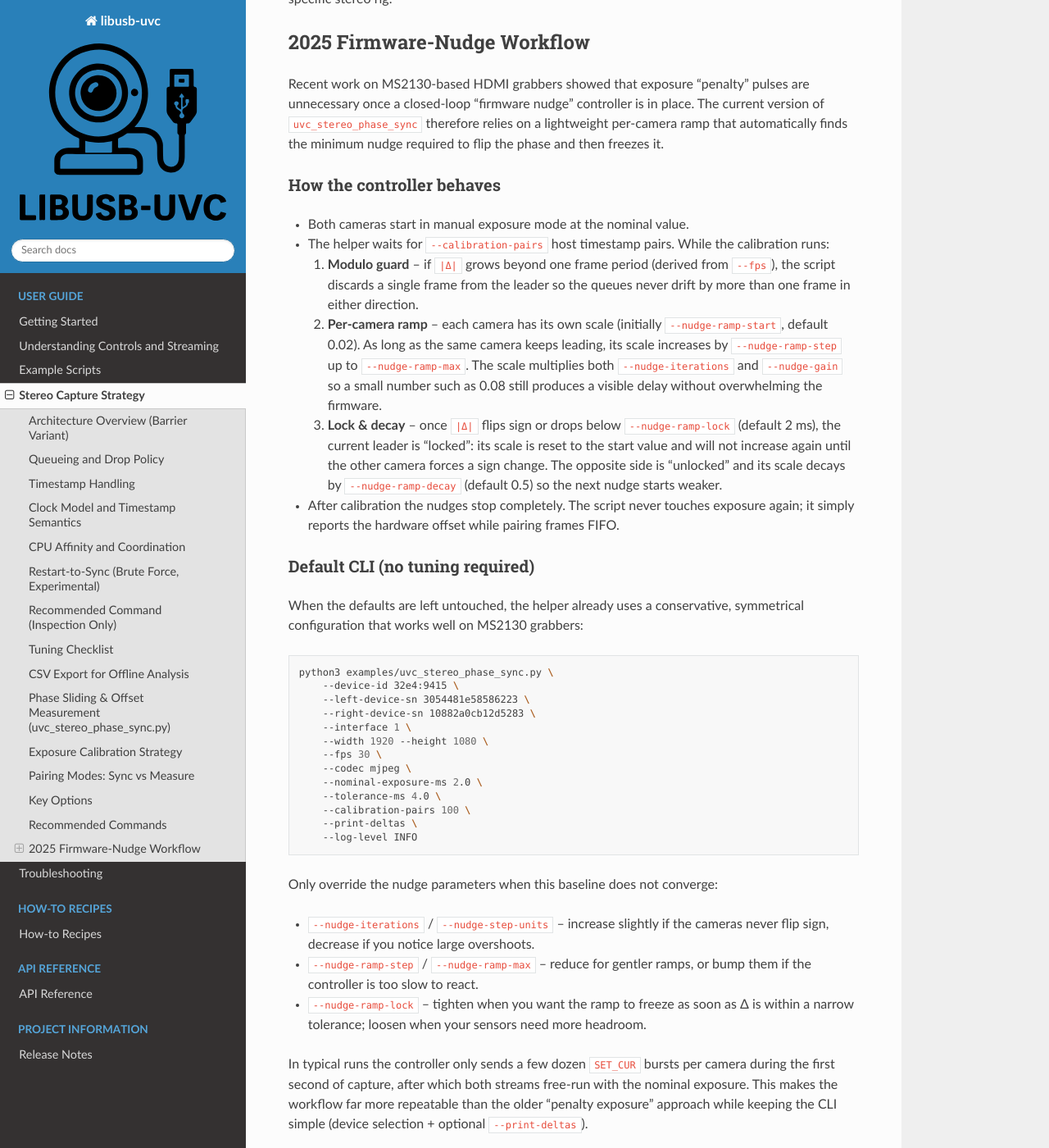
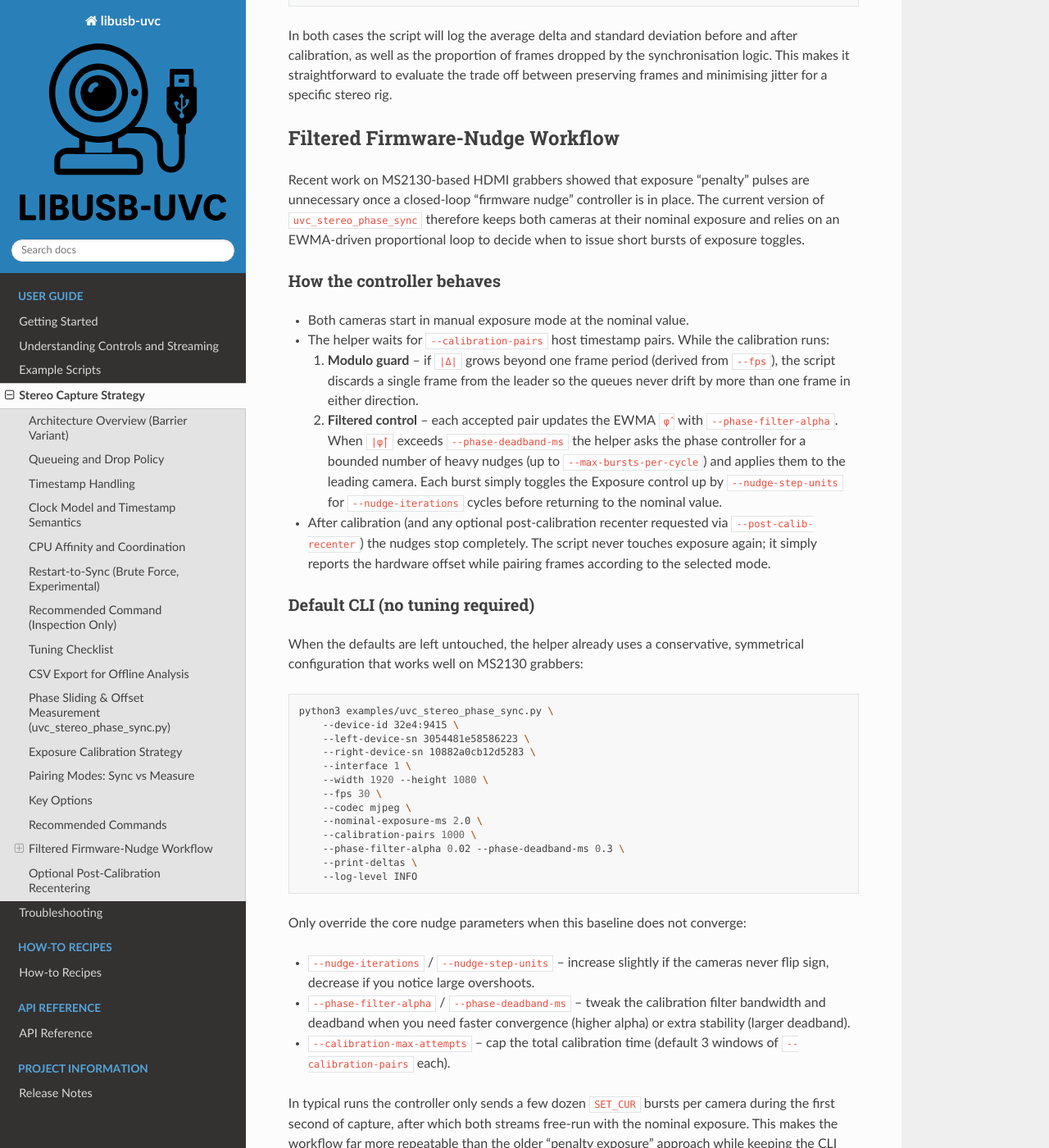
Before and after one commit to jeffwitz/Libusb-UVC, a Sphinx documentation site: the page built from docs/stereo_sync.rst, in a window 1280 px wide and 1400 px high, scrolled down 10312 px. Shown: the whole window at 82% size. Built offline with Sphinx 7.4.7 and the Read the Docs theme 3.1.0, drawn with Linux system fonts in a browser that asks for light colours; the version number is read from the project's files by our own code; some of the changed text lies outside the part shown.

Commit message:
Update stereo docs for EWMA controller

```diff
--- a/docs/stereo_sync.rst
+++ b/docs/stereo_sync.rst
@@ -15,11 +15,14 @@ HDMI grabbers showed that this *alone* does **not** produce stable
 sub-frame synchronisation. Hidden internal pipelines, buffering and clocking
 behaviour inside the devices dominate the startup phase.
 
-By contrast, the **exposure-based phase sliding** implemented in
-``uvc_stereo_phase_sync.py`` has proven reliable on every rig tested so far:
-once both streams are running, a short calibration window and a single
-exposure “penalty” are enough to bring the average dephasing into a tight
-window and keep it there.
+By contrast, the **firmware-nudge phase sliding** implemented in
+``uvc_stereo_phase_sync.py`` has proven reliable on every rig tested so far.
+Once both streams are running, the helper keeps both cameras at their nominal
+exposure, estimates the inter-camera phase with an EWMA filter, and applies a
+bounded number of heavy nudges (redundant ``SET_CUR`` toggles) to the leading
+camera until the filtered offset falls inside the requested deadband.
+Calibration therefore completes without resorting to long “penalty exposures”
+and the streams return immediately to the nominal settings.
 
 .. warning::
 
@@ -311,33 +314,33 @@ At startup, the script:
 2. Disables auto exposure on each device (``Auto Exposure Mode`` set to Manual,
    and ``Exposure Auto Priority`` disabled when available).
 3. Applies a **nominal exposure** to both sensors via ``--nominal-exposure-ms``.
-4. Streams both cameras at the requested mode and collects
+4. Streams both cameras at the requested mode and collects at least
    ``--calibration-pairs`` frame pairs (for example 300 at 30 fps).
-5. Computes the average host-side delta and standard deviation over this window,
-   and logs them as::
+5. For every accepted pair it pushes the raw host delta into an EWMA:
 
-      Calibration window: avg Δ=-13.881 ms std=0.467 ms over 300 pairs (tolerance=5.000 ms)
+   .. math::
 
-6. A **single exposure “phase sliding” sequence** is always applied based on
-   the measured average offset, regardless of ``--tolerance-ms``. The tolerance
-   is used purely as an informational bound when interpreting the calibration
-   logs.
-7. During this phase:
+      \hat{\phi}_n = (1 - \alpha)\hat{\phi}_{n-1} + \alpha\,\Delta_n
 
-   * The **leading** camera (negative avg when left is ahead, positive when
-     right is ahead) receives a long ``--penalty-exposure-ms`` (greater than
-     the frame period, e.g. 40 ms at 30 fps).
-   * The **lagging** camera is set to a slightly shorter “shadow” exposure so
-     that both cameras can later be restored to the same nominal value.
-   * After ``--penalty-frames`` pairs, both cameras are restored to the nominal
-     exposure in a single "barrier" step.
+   where ``Δ_n`` is the host timestamp delta and ``α = --phase-filter-alpha``.
+   The filtered phase feeds a proportional controller that requests up to
+   ``--max-bursts-per-cycle`` heavy nudges whenever ``|φ̂|`` exceeds
+   ``--phase-deadband-ms``. Each burst is just a tight pair of
+   ``SET_CUR`` calls that toggles the Exposure control by
+   ``--nudge-step-units`` for ``--nudge-iterations`` cycles.
+6. Once both conditions are met—
 
-Typical logs for this sequence look like::
+   * at least ``--calibration-pairs`` observations processed (optionally
+     extended by ``--calibration-max-attempts`` windows), and
+   * ``|φ̂| <= --phase-deadband-ms``—
 
-   Calibration window: avg Δ=-13.881 ms std=0.467 ms over 300 pairs (tolerance=5.000 ms)
-   Applying single penalty exposure on left (and shadow on other) to reduce startup offset (avg Δ=-13.881 ms)
-   Calibration barrier: restored nominal exposure on both cameras (leader=left)
-   Calibration sequence completed
+   the helper computes the average and standard deviation of the accumulated
+   deltas and logs a summary::
+
+      Calibration window: avg Δ=-0.412 ms std=1.987 ms over 1000 pairs (deadband=0.300 ms)
+
+   If the average reveals an integer frame offset, the helper drops that
+   many frames from the leading buffer before entering steady state.
 
 Pairing Modes: Sync vs Measure
 -------------------------------
@@ -399,22 +402,26 @@ Device & stream selection:
 
 Exposure calibration:
 
-* ``--nominal-exposure-ms`` – target exposure used after calibration.
-* ``--penalty-exposure-ms`` – long exposure applied once on the leading camera
-  to slow it down (must exceed the frame period). When set to ``0`` the helper
-  derives a suitable penalty from the advertised frame rate and
-  ``--nominal-exposure-ms``.
+* ``--nominal-exposure-ms`` – target exposure used throughout calibration and
+  steady state.
 * ``--exposure-unit-us`` – conversion granularity (default 100 µs per unit,
   the UVC default).
-* ``--tolerance-ms`` – informational threshold used when interpreting the
-  calibration statistics (the sliding step is always applied; a large average
-  beyond this bound indicates a significant hardware offset).
-* ``--calibration-pairs`` – number of paired frames used to estimate the
-  startup offset.
-* ``--penalty-frames`` – number of pairs to skip while the penalty exposure is
-  active before restoring the nominal exposure. When set to ``0`` the helper
-  derives a penalty window from the observed offset and the effective frame
-  rate.
+* ``--calibration-pairs`` – minimum number of pairs processed during the phase
+  calibration stage.
+* ``--calibration-max-attempts`` – how many additional windows of
+  ``--calibration-pairs`` the helper will try if the filtered phase never
+  drops inside the deadband.
+* ``--phase-filter-alpha`` – EWMA coefficient for the calibration filter
+  (higher values react faster but let more noise through).
+* ``--phase-deadband-ms`` – stop criterion for the filtered phase.
+* ``--burst-effect-ms`` / ``--max-bursts-per-cycle`` – approximate effect of
+  one heavy nudge and the hard limit applied per iteration.
+* ``--post-calib-recenter`` / ``--post-calib-target-ms`` /
+  ``--post-calib-max-attempts`` / ``--post-calib-settle-frames`` – optional
+  recenter stage that keeps nudging until the filtered phase is within a tighter
+  target (default ±3 ms).
+* ``--post-calib-stop`` – exit immediately after the calibration/recenter stage
+  instead of entering steady-state streaming.
 
 Pairing strategy:
 
@@ -443,9 +450,9 @@ some frame drops), a typical command is::
        --interface 1 \
        --width 1920 --height 1080 --fps 30 \
        --codec mjpeg \
-       --nominal-exposure-ms 10.0 --penalty-exposure-ms 40.0 \
-       --tolerance-ms 5.0 --calibration-pairs 300 --penalty-frames 3 \
-       --exposure-unit-us 100 \
+       --nominal-exposure-ms 10.0 --calibration-pairs 1000 \
+       --phase-filter-alpha 0.02 --phase-deadband-ms 0.3 \
+       --burst-effect-ms 0.2 --max-bursts-per-cycle 3 \
        --sync-window-ms 15.0 --pairing-mode sync \
        --duration 20 --log-level INFO
 
@@ -459,10 +466,10 @@ downstream algorithm handle the offset), use::
        --interface 1 \
        --width 1920 --height 1080 --fps 30 \
        --codec mjpeg \
-       --nominal-exposure-ms 10.0 --penalty-exposure-ms 40.0 \
-       --tolerance-ms 5.0 --calibration-pairs 300 --penalty-frames 3 \
-       --exposure-unit-us 100 \
-       --sync-window-ms 15.0 --pairing-mode measure \
+       --nominal-exposure-ms 10.0 --calibration-pairs 1000 \
+       --phase-filter-alpha 0.02 --phase-deadband-ms 0.3 \
+       --burst-effect-ms 0.2 --max-bursts-per-cycle 3 \
+       --pairing-mode fifo \
        --duration 20 --log-level INFO
 
 In both cases the script will log the average delta and standard deviation
@@ -470,14 +477,14 @@ before and after calibration, as well as the proportion of frames dropped by
 the synchronisation logic.  This makes it straightforward to evaluate the trade
 off between preserving frames and minimising jitter for a specific stereo rig.
 
-2025 Firmware-Nudge Workflow
-----------------------------
+Filtered Firmware-Nudge Workflow
+--------------------------------
 
 Recent work on MS2130-based HDMI grabbers showed that exposure “penalty” pulses
 are unnecessary once a closed-loop “firmware nudge” controller is in place. The
-current version of ``uvc_stereo_phase_sync`` therefore relies on a lightweight
-per-camera ramp that automatically finds the minimum nudge required to flip the
-phase and then freezes it.
+current version of ``uvc_stereo_phase_sync`` therefore keeps both cameras at
+their nominal exposure and relies on an EWMA-driven proportional loop to decide
+when to issue short bursts of exposure toggles.
 
 How the controller behaves
 ~~~~~~~~~~~~~~~~~~~~~~~~~~
@@ -489,22 +496,17 @@ How the controller behaves
   1. **Modulo guard** – if ``|Δ|`` grows beyond one frame period (derived from
      ``--fps``), the script discards a single frame from the leader so the
      queues never drift by more than one frame in either direction.
-  2. **Per-camera ramp** – each camera has its own scale (initially
-     ``--nudge-ramp-start``, default 0.02). As long as the same camera keeps
-     leading, its scale increases by ``--nudge-ramp-step`` up to
-     ``--nudge-ramp-max``. The scale multiplies both ``--nudge-iterations`` and
-     ``--nudge-gain`` so a small number such as 0.08 still produces a visible
-     delay without overwhelming the firmware.
-  3. **Lock & decay** – once ``|Δ|`` flips sign or drops below
-     ``--nudge-ramp-lock`` (default 2 ms), the current leader is “locked”:
-     its scale is reset to the start value and will not increase again until
-     the other camera forces a sign change. The opposite side is “unlocked” and
-     its scale decays by ``--nudge-ramp-decay`` (default 0.5) so the next nudge
-     starts weaker.
-
-* After calibration the nudges stop completely. The script never touches
-  exposure again; it simply reports the hardware offset while pairing frames
-  FIFO.
+  2. **Filtered control** – each accepted pair updates the EWMA ``φ̂`` with
+     ``--phase-filter-alpha``. When ``|φ̂|`` exceeds
+     ``--phase-deadband-ms`` the helper asks the phase controller for a bounded
+     number of heavy nudges (up to ``--max-bursts-per-cycle``) and applies them
+     to the leading camera. Each burst simply toggles the Exposure control up
+     by ``--nudge-step-units`` for ``--nudge-iterations`` cycles before
+     returning to the nominal value.
+* After calibration (and any optional post-calibration recenter requested via
+  ``--post-calib-recenter``) the nudges stop completely. The script never
+  touches exposure again; it simply reports the hardware offset while pairing
+  frames according to the selected mode.
 
 Default CLI (no tuning required)
 ~~~~~~~~~~~~~~~~~~~~~~~~~~~~~~~~
@@ -523,22 +525,49 @@ symmetrical configuration that works well on MS2130 grabbers:
        --fps 30 \
        --codec mjpeg \
        --nominal-exposure-ms 2.0 \
-       --tolerance-ms 4.0 \
-       --calibration-pairs 100 \
+       --calibration-pairs 1000 \
+       --phase-filter-alpha 0.02 --phase-deadband-ms 0.3 \
        --print-deltas \
        --log-level INFO
 
-Only override the nudge parameters when this baseline does not converge:
+Only override the core nudge parameters when this baseline does not converge:
 
 * ``--nudge-iterations`` / ``--nudge-step-units`` – increase slightly if the
   cameras never flip sign, decrease if you notice large overshoots.
-* ``--nudge-ramp-step`` / ``--nudge-ramp-max`` – reduce for gentler ramps, or
-  bump them if the controller is too slow to react.
-* ``--nudge-ramp-lock`` – tighten when you want the ramp to freeze as soon as
-  Δ is within a narrow tolerance; loosen when your sensors need more headroom.
+* ``--phase-filter-alpha`` / ``--phase-deadband-ms`` – tweak the calibration
+  filter bandwidth and deadband when you need faster convergence (higher alpha)
+  or extra stability (larger deadband).
+* ``--calibration-max-attempts`` – cap the total calibration time (default 3
+  windows of ``--calibration-pairs`` each).
 
 In typical runs the controller only sends a few dozen ``SET_CUR`` bursts per
 camera during the first second of capture, after which both streams free-run
 with the nominal exposure. This makes the workflow far more repeatable than the
 older “penalty exposure” approach while keeping the CLI simple (device
 selection + optional ``--print-deltas``).
+
+Optional Post-Calibration Recentering
+-------------------------------------
+
+Some rigs converge inside ``--phase-deadband-ms`` yet still show a residual
+offset of 5–15 ms once the calibration window ends. Rather than tightening the
+main deadband (which increases calibration time for everyone), you can request
+a short **recenter** stage:
+
+* ``--post-calib-recenter`` enables it.
+* ``--post-calib-target-ms`` defines the tighter tolerance (default ±3 ms).
+* ``--post-calib-max-attempts`` bounds how many burst rounds are allowed.
+* ``--post-calib-settle-frames`` controls how many paired frames to wait after
+  each burst so the EWMA can reflect the change.
+
+As soon as the standard calibration criteria are met (and drift learning, if
+enabled, has finished), the helper compares ``|φ̂|`` against the tighter target.
+If the phase is still outside the band it immediately applies a small burst
+(using the learned ``k`` when available, otherwise single-step nudges), waits
+for ``--post-calib-settle-frames`` frames, and checks again. The stage ends as
+soon as the tighter target is satisfied, or after the attempt budget is
+exhausted (in which case a warning is logged and the script continues with the
+remaining offset).
+
+Combine this flag with ``--post-calib-stop`` when you only need the calibration
+report and prefer to terminate immediately after the recentring pass.
```
Also changed, not shown: docs/examples.rst (+9 -8 lines).
